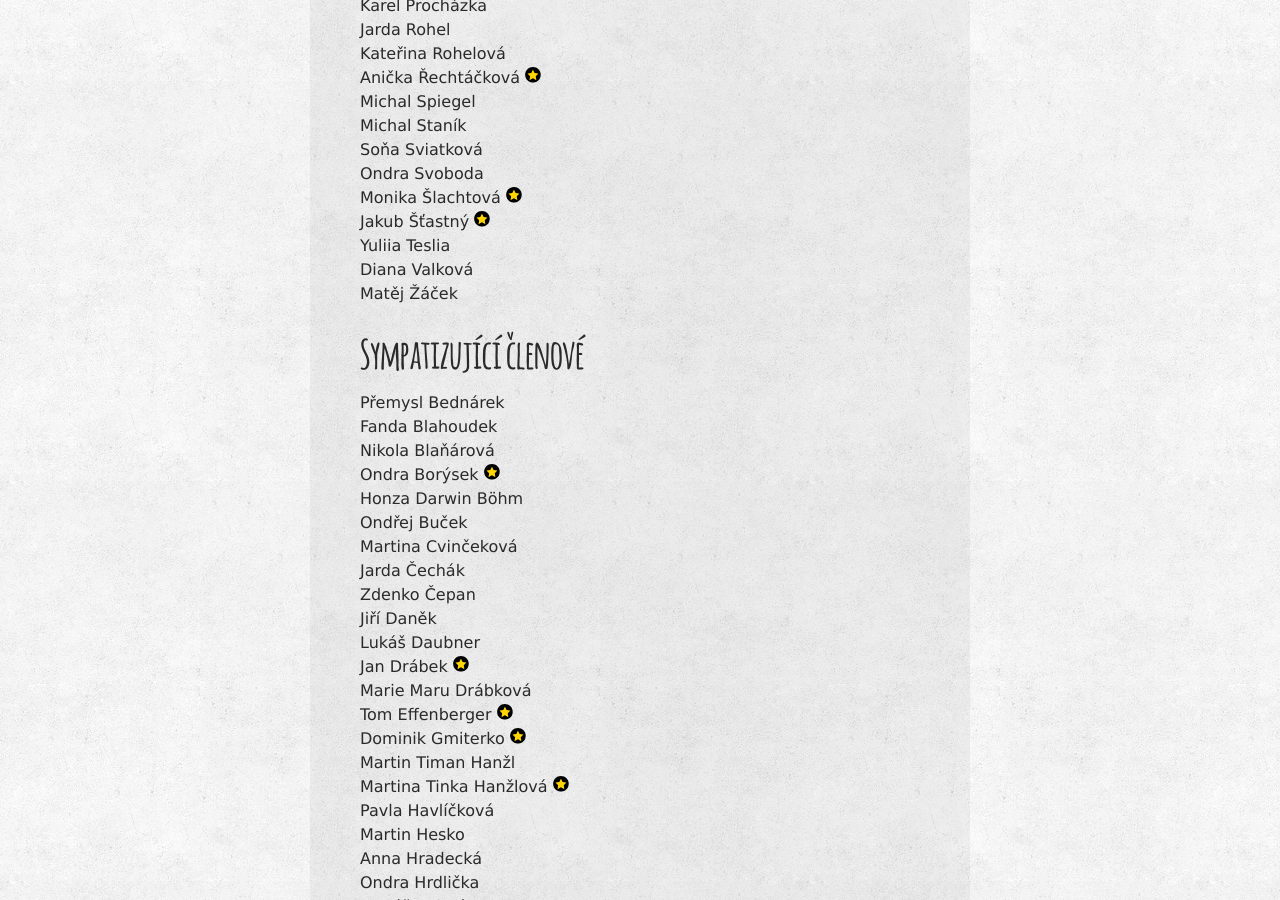
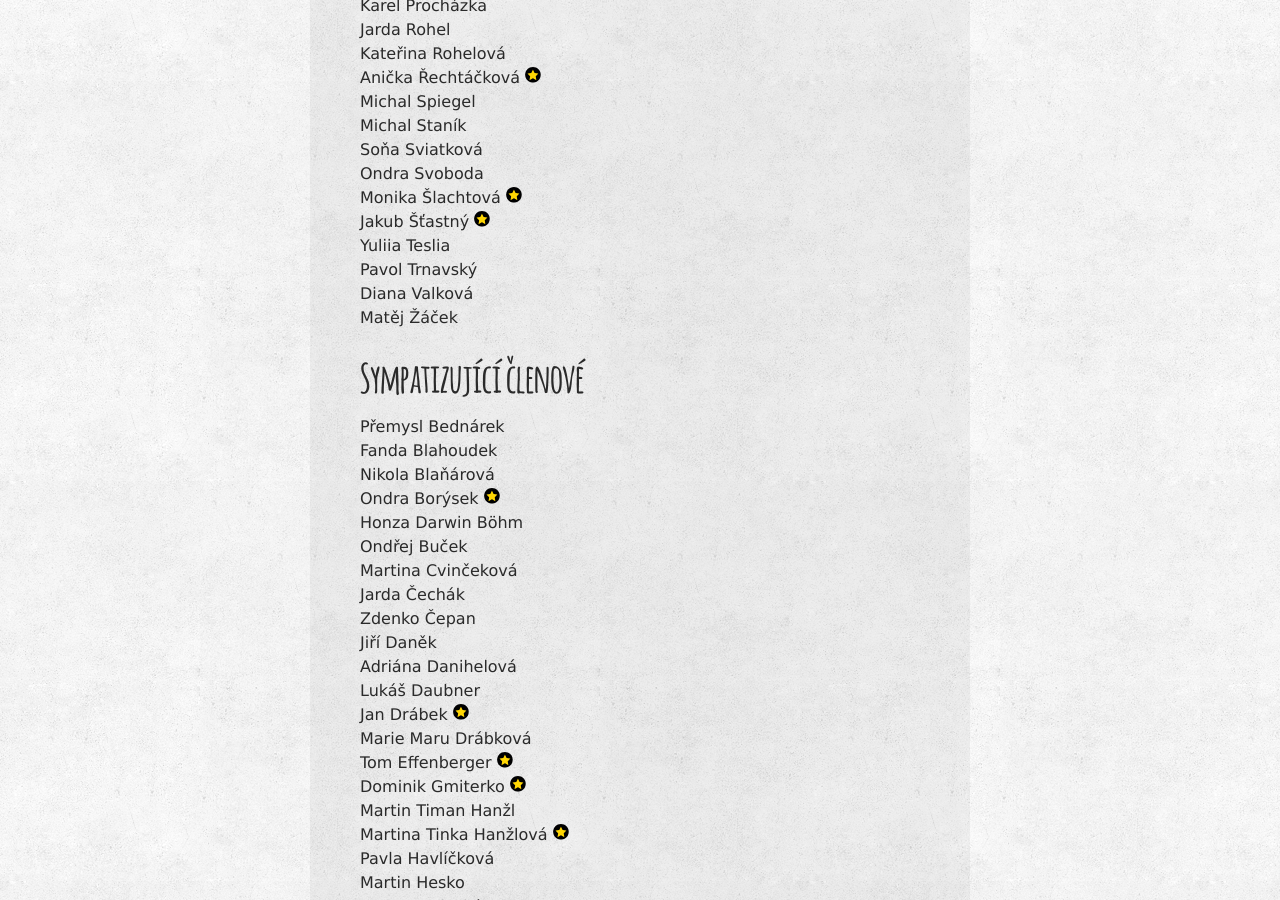
Before and after one commit to zverinec/zverinec-web, a Jekyll site: the page built from _pages/members.md, in a window 1280 px wide and 900 px high, scrolled down 1319 px. Built offline with Jekyll 4.4.1, drawn with Linux system fonts in a browser that asks for light colours; comment, search, counter and statistics services are not loaded.

Commit message:
Add new members

```diff
--- a/_pages/members.md
+++ b/_pages/members.md
@@ -50,6 +50,7 @@ Ondra Svoboda<br/>
 Monika Šlachtová <img src="img/rad.svg" class="rad" title="Řád přítele severské zvěře za perfektně zvládnutou garanci InterLoSa"/> <br/>
 Jakub Šťastný <img src="img/rad.svg" class="rad" title="Řád přítele severské zvěře za mimořádné nasazení přesahující hranice státu i spánkového režimu" /><br/>
 Yuliia Teslia<br/>
+Pavol Trnavský<br/>
 Diana Valková<br/>
 Matěj Žáček<br/>
 
@@ -66,6 +67,7 @@ Martina Cvinčeková<br/>
 Jarda Čechák<br/>
 Zdenko Čepan<br/>
 Jiří Daněk<br/>
+Adriána Danihelová<br/>
 Lukáš Daubner<br/>
 Jan Drábek <img src="img/rad.svg" class="rad" title="Řád přítele severské zvěře za celoživotní přínos" /><br/>
 Marie Maru Drábková<br/>
```
